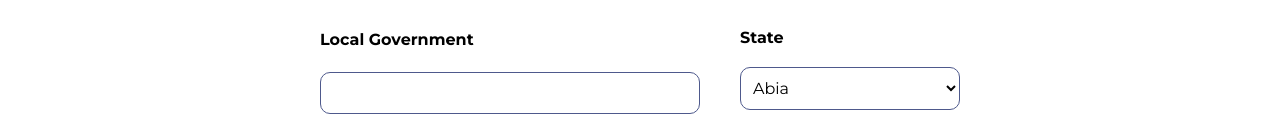
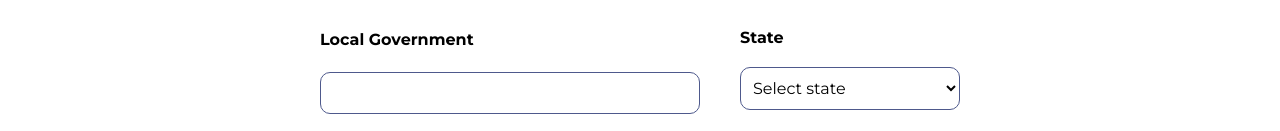
Before and after one commit to chubi-x/payment-flow-app, a React (Create React App) app: page / in a window 1280 px wide. Shown: the part 669-800 px from the top of the page. Built offline with nearby package versions, Linux system fonts and the light colour scheme.

Commit message:
feat: add default state value

```diff
--- a/src/Components/PersonalInfo.js
+++ b/src/Components/PersonalInfo.js
@@ -78,6 +78,7 @@ export default function PersonalInfo(props) {
             id="state"
             className="border border-purple pl-2"
           >
+            <option>Select state</option>
             {states.map((state, index) => (
               <option key={index}>{state}</option>
             ))}
```
